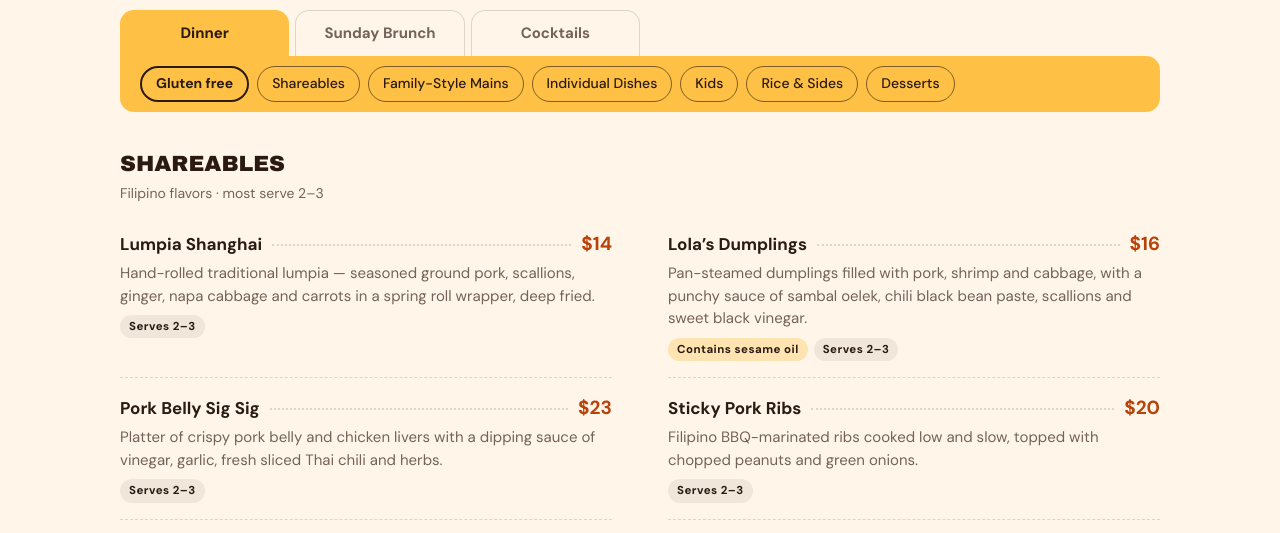
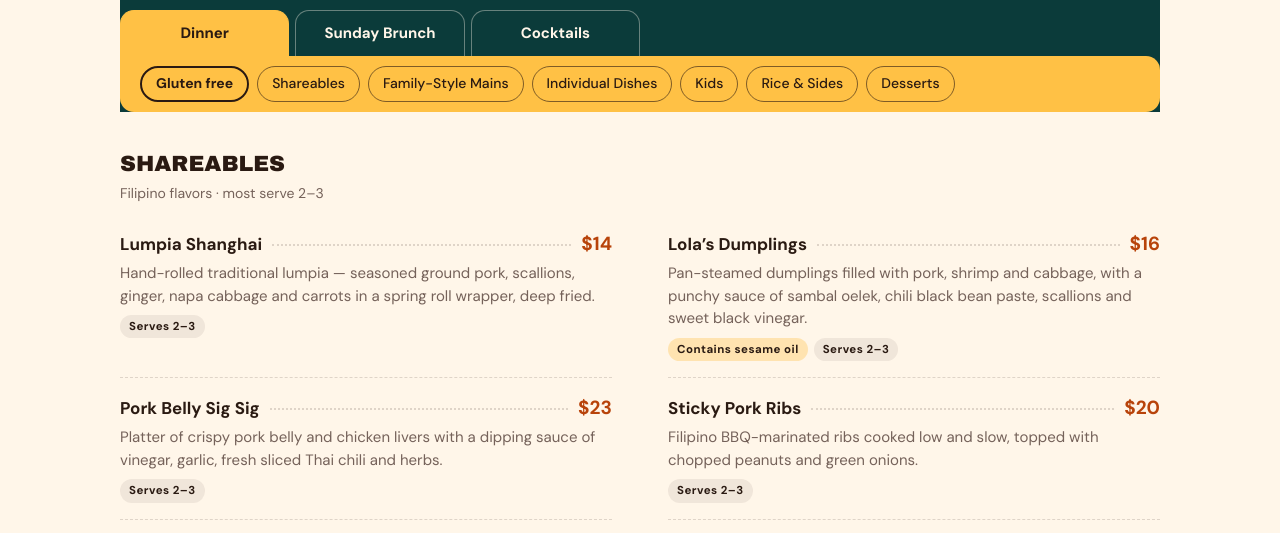
Before and after one commit to e4-explore/lolas-table-concept, a plain HTML site: page index.html in a window 1280 px wide. Both pictures are taken after a click on the link "See the menu". Shown: the part 265-798 px from the top of the page. Drawn offline with Linux system fonts and the light colour scheme; a web font is replaced by a local one.

Commit message:
Menu tab bar: teal background to blend with header
Co-Authored-By: Claude Sonnet 5.5 <noreply@anthropic.com>
Claude-Session: https://claude.ai/code/session_017CLosMSbQF73ysoCxYDHym

```diff
--- a/index.html
+++ b/index.html
@@ -143,9 +143,9 @@ h2.big{font-family:var(--display);font-weight:400;text-transform:uppercase;font-
 .hsun{right:-130px;top:-110px;width:300px;height:300px;animation:spin 90s linear infinite}
 @keyframes spin{to{transform:rotate(360deg)}}
 @media (prefers-reduced-motion:reduce){.hsun{animation:none}}
-.menubar{position:sticky;top:var(--bar);z-index:20;background:var(--cream);padding:10px 0 0;margin:0 -20px}
+.menubar{position:sticky;top:var(--bar);z-index:20;background:var(--teal);padding:10px 0 0;margin:0 -20px}
 .tabs{display:flex;gap:6px;padding:0 20px}
-.tab{flex:1;min-height:46px;border-radius:14px 14px 0 0;border:1px solid var(--line);border-bottom:0;background:transparent;font-weight:700;font-size:15px;color:var(--muted)}
+.tab{flex:1;min-height:46px;border-radius:14px 14px 0 0;border:1px solid rgba(255,246,233,.38);border-bottom:0;background:transparent;font-weight:700;font-size:15px;color:var(--cream)}
 .tab[aria-selected=true]{background:var(--gold);color:var(--ink);border-color:var(--gold)}
 .chips{display:flex;gap:8px;overflow-x:auto;padding:10px 20px;background:var(--gold);scrollbar-width:none;-webkit-overflow-scrolling:touch}
 .chips::-webkit-scrollbar{display:none}
@@ -153,6 +153,7 @@ h2.big{font-family:var(--display);font-weight:400;text-transform:uppercase;font-
 .chip.gf{border:2px solid var(--ink);font-weight:700}
 .chip.gf[aria-pressed=true]{background:var(--ink);color:var(--cream)}
 .menubar :focus-visible{outline:3px solid var(--ink);outline-offset:2px}
+.tabs :focus-visible{outline-color:var(--gold)}
 .chip:hover{background:rgba(42,26,18,.1)}
 .chip.gf[aria-pressed=true]:hover{background:var(--ink)}
 .msec{padding-top:36px;scroll-margin-top:calc(var(--bar) + 118px)}
```
